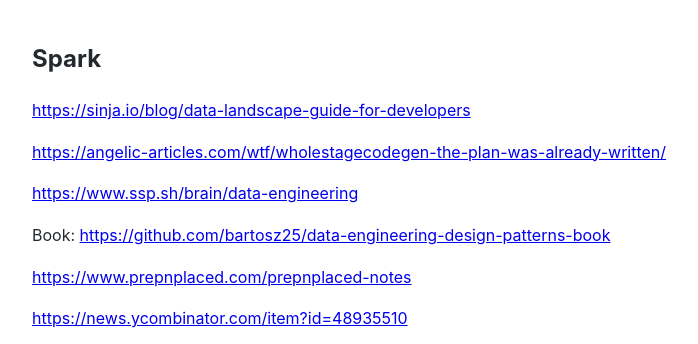
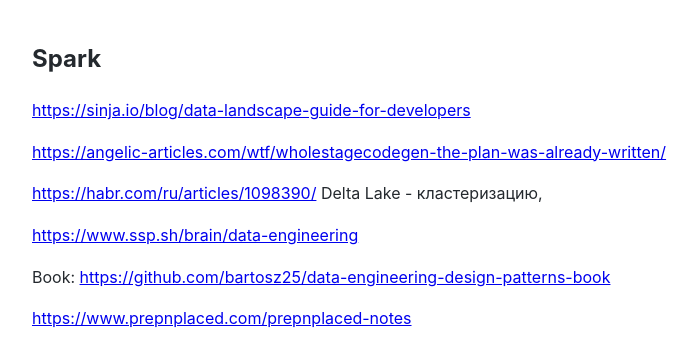
Before and after one commit to Michael-Lubinsky/michael-lubinsky.github.com, a Jekyll site: the page built from spark/spark.md, in a window 1280 px wide and 900 px high, cut to the strip 0-344 px from the top of the window. Shown: the whole strip, without its empty margins (158-856 px from the left). Built offline with Jekyll 4.4.1, drawn with Linux system fonts in a browser that asks for light colours; our own code applies the rules of GitHub Pages for plain Markdown files.

Commit message:
Update spark.md

```diff
--- a/spark/spark.md
+++ b/spark/spark.md
@@ -4,6 +4,7 @@
 
 <https://angelic-articles.com/wtf/wholestagecodegen-the-plan-was-already-written/>
 
+<https://habr.com/ru/articles/1098390/> Delta Lake - кластеризацию,
 
 <https://www.ssp.sh/brain/data-engineering>
 
```
